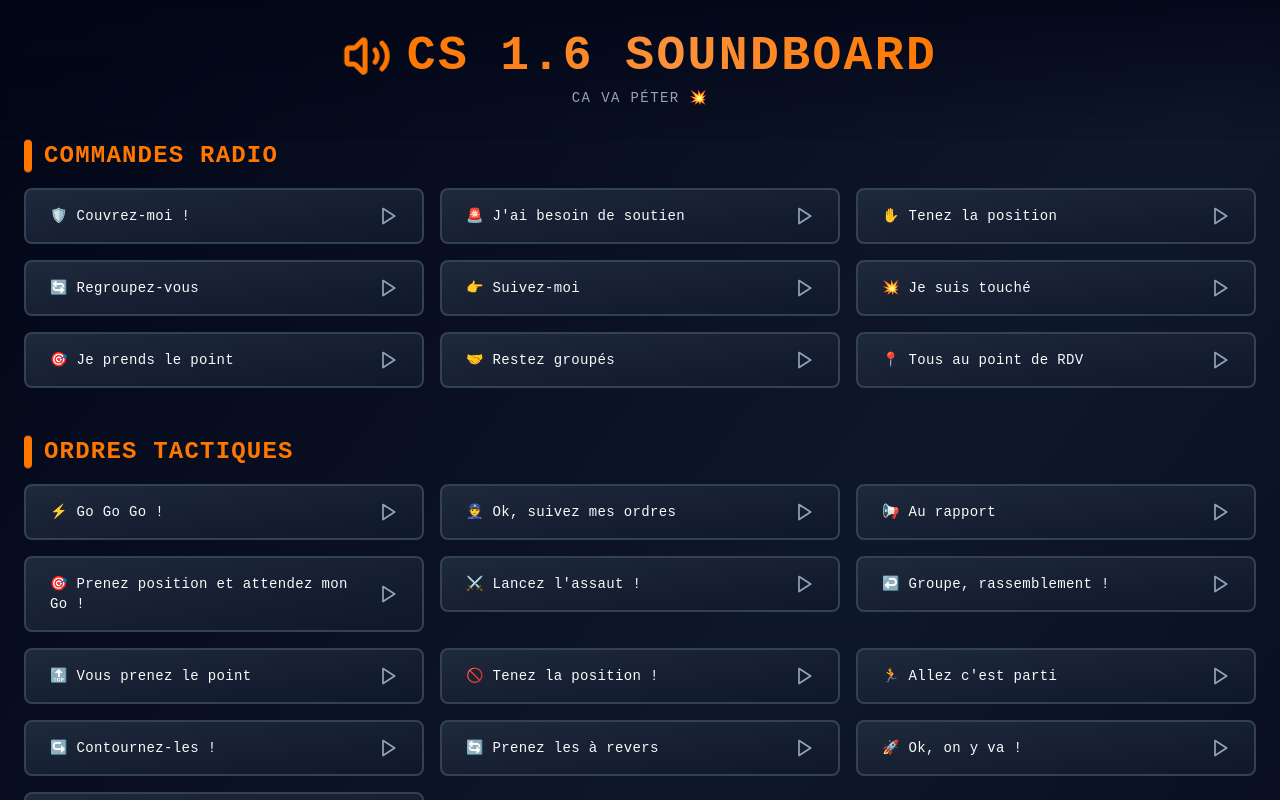
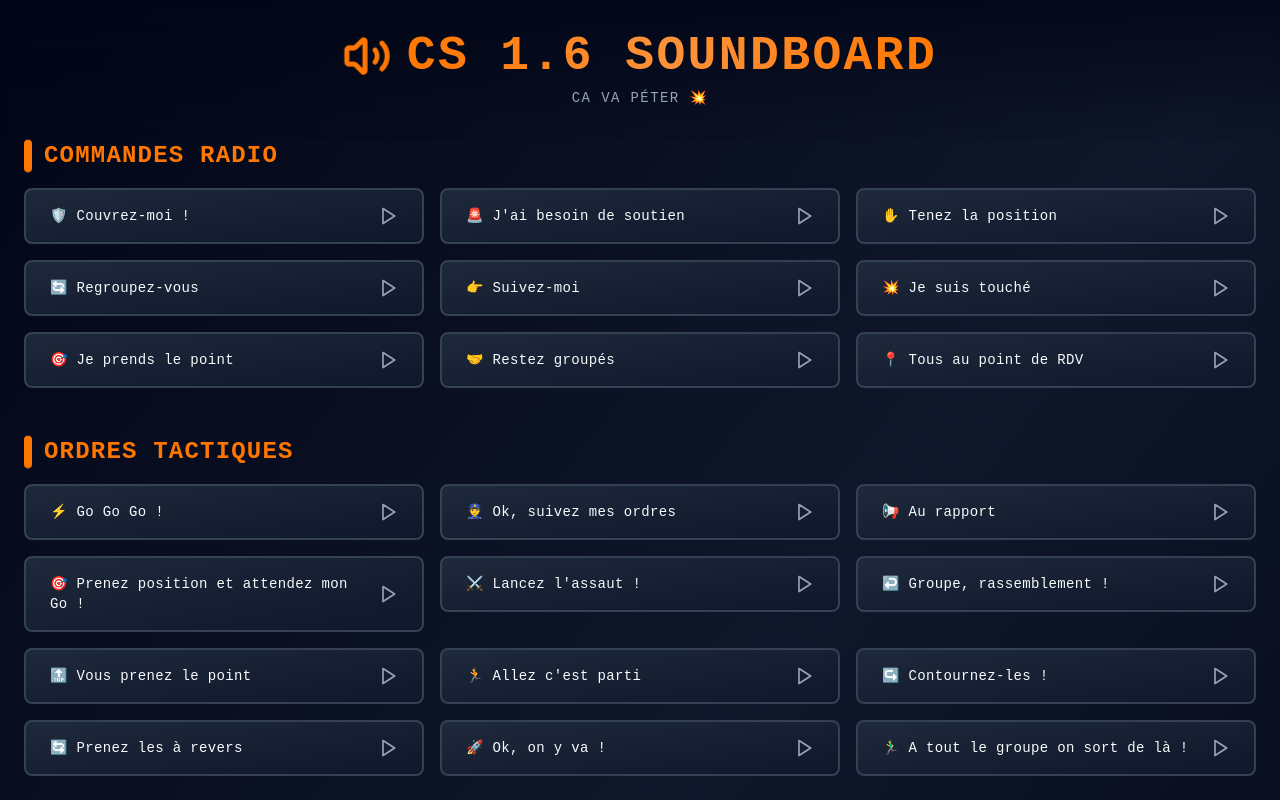
Before and after one commit to johngtrs/cs-soundboard, a React (Vite) app: page / in a window 1280 px wide. Shown: the top 800 px of the page. Built offline with nearby package versions, Linux system fonts and the light colour scheme.

Commit message:
Remove duplicated

```diff
--- a/src/constants/sounds.ts
+++ b/src/constants/sounds.ts
@@ -115,13 +115,6 @@
     file: '/audio/takepoint.wav',
     category: 'commands',
     label: '🔝 Vous prenez le point',
-  },
-  {
-    id: 'hold-position-cmd',
-    name: 'Hold Position',
-    file: '/audio/position.wav',
-    category: 'commands',
-    label: '🚫 Tenez la position !',
   },
   {
     id: 'move-out',
```
